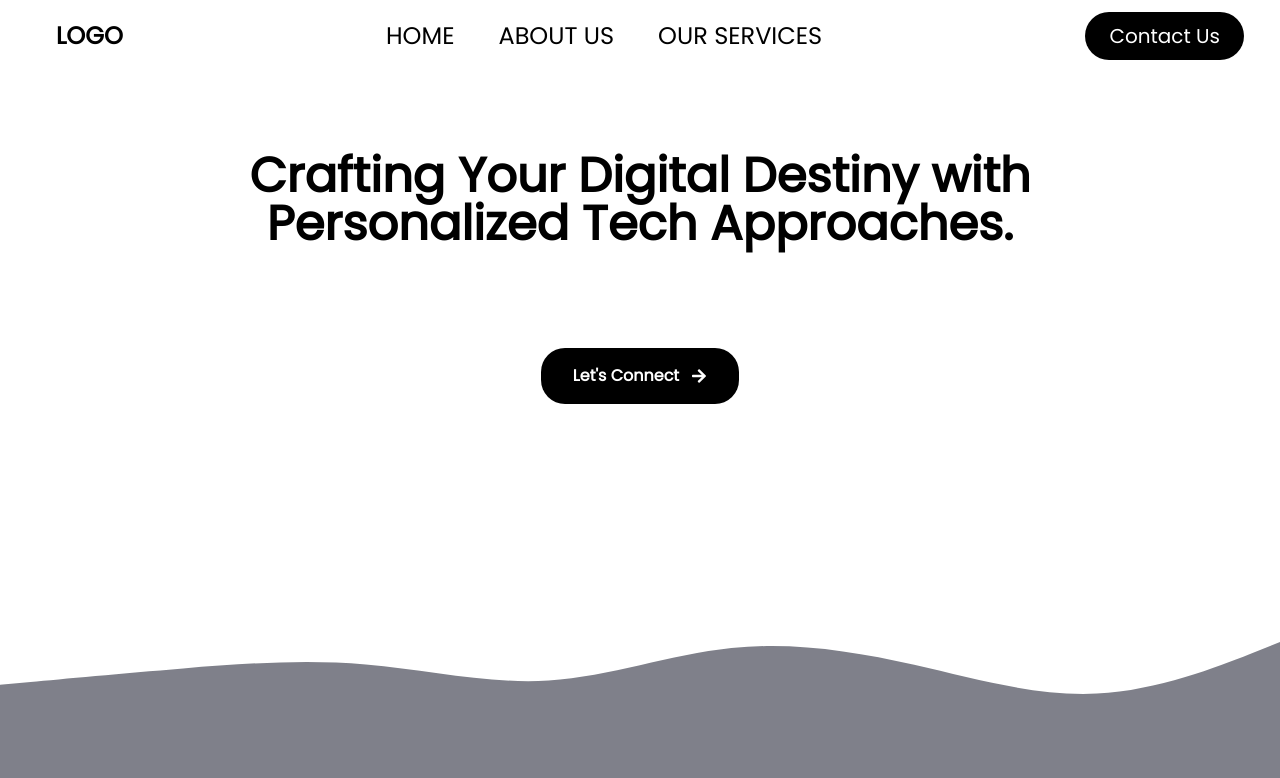
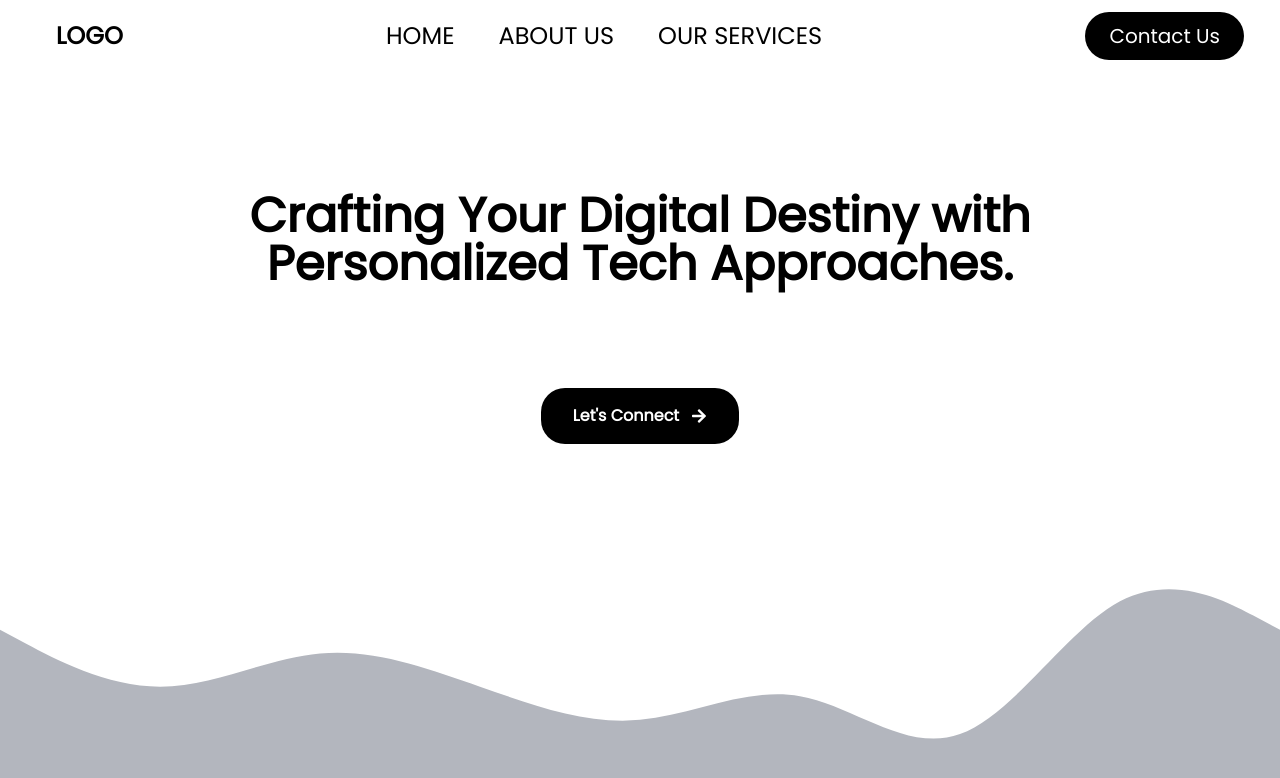
Before and after one commit to SuhasLingam/Agile-YANAM-Web, a React (Vite) app in the folder client/: page / in a window 1280 px wide. Shown: the top 778 px of the page. Built offline with nearby package versions, Linux system fonts and the light colour scheme.

Commit message:
Updated Home

```diff
--- a/client/src/App.jsx
+++ b/client/src/App.jsx
@@ -4,7 +4,7 @@ import HomeBanner from "./components/home/homeBanner";
 function App() {
   return (
     <>
-      <div className="h-screen w-full bg-homeBg bg-bottom bg-no-repeat bg-cover">
+      <div>
         <Navbar />
         <HomeBanner />
       </div>
--- a/client/src/components/home/homeBanner.jsx
+++ b/client/src/components/home/homeBanner.jsx
@@ -4,7 +4,7 @@ import { FaArrowRight } from "react-icons/fa";
 const homeBanner = () => {
   return (
     <div>
-      <div className="h-full flex-col mt-[80px]  space-y-[100px] font-[700] flex items-center justify-center font-poppins w-full">
+      <div className="flex-col w-full h-full mt-[120px] space-y-[100px] font-[700] flex items-center font-poppins ">
         {/** Header */}
         <div>
           <p className="flex justify-center text-justify items-center text-5xl">
@@ -20,6 +20,17 @@ const homeBanner = () => {
             Let's Connect <FaArrowRight />
           </a>
         </div>
+        <svg
+          className="absolute bottom-0"
+          xmlns="http://www.w3.org/2000/svg"
+          viewBox="0 0 1440 320"
+        >
+          <path
+            fill="#B3B6BE"
+            fill-opacity="1"
+            d="M0,128L30,144C60,160,120,192,180,192C240,192,300,160,360,154.7C420,149,480,171,540,192C600,213,660,235,720,229.3C780,224,840,192,900,202.7C960,213,1020,267,1080,245.3C1140,224,1200,128,1260,96C1320,64,1380,96,1410,112L1440,128L1440,320L1410,320C1380,320,1320,320,1260,320C1200,320,1140,320,1080,320C1020,320,960,320,900,320C840,320,780,320,720,320C660,320,600,320,540,320C480,320,420,320,360,320C300,320,240,320,180,320C120,320,60,320,30,320L0,320Z"
+          ></path>
+        </svg>
       </div>
     </div>
   );
--- a/client/tailwind.config.js
+++ b/client/tailwind.config.js
@@ -8,6 +8,7 @@ export default {
       },
       backgroundImage: {
         homeBg: "url('./assets/wave.svg')",
+        homeBgMob: "url('./assets/wave-mob.svg')",
       },
     },
   },
```
Also changed, not shown: client/src/assets/wave-mob.svg (added), client/src/assets/wave.svg.
